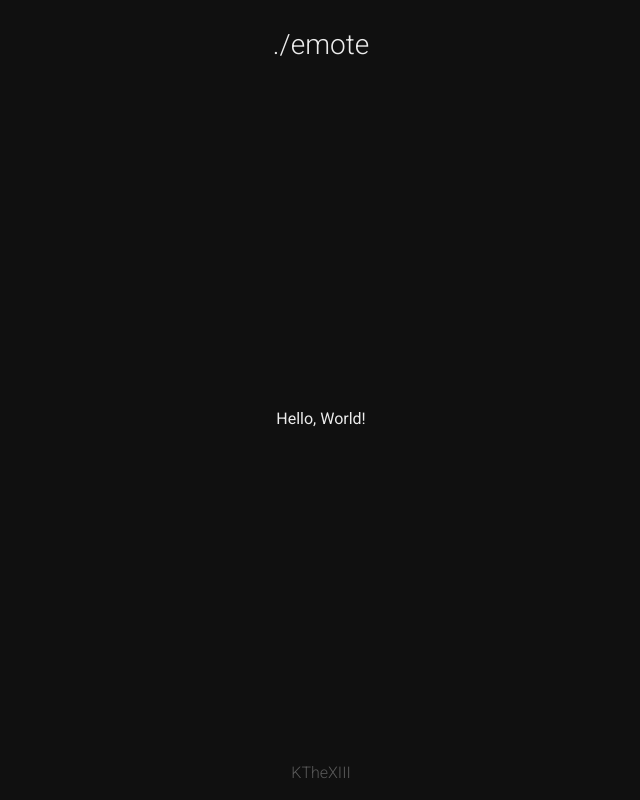
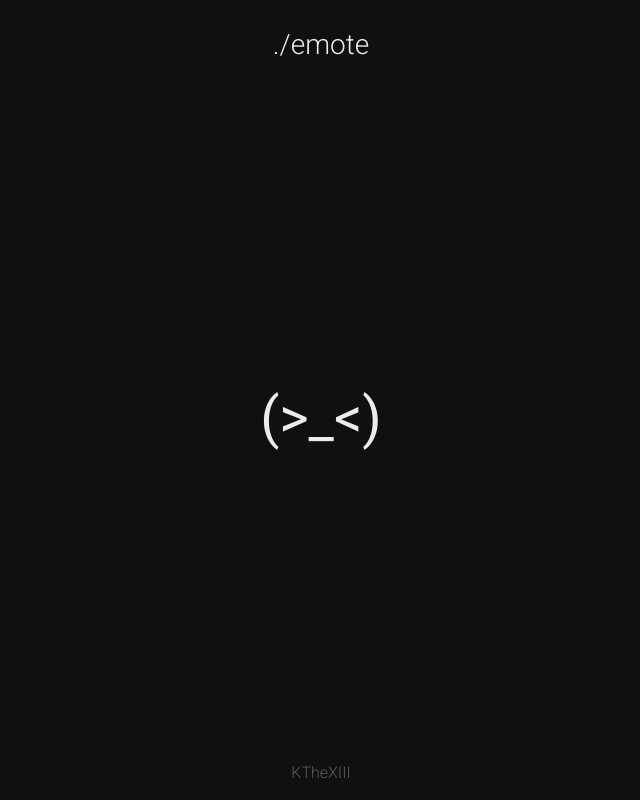
Before and after one commit to KTheXIII/emote-reactjs, a React (Create React App) app: page / in a window 1280 px wide. Shown: the whole page, without its empty margins (319-959 px from the left). Built offline with nearby package versions, Linux system fonts and the light colour scheme.

Commit message:
Random emotes

```diff
--- a/src/components/Emote.tsx
+++ b/src/components/Emote.tsx
@@ -1,7 +1,33 @@
+import { useState } from 'react'
+
+const emoteList = [
+  '(o _ o)',
+  '(>_<)',
+  '(っ˘̩╭╮˘̩)っ',
+  '(×_×)',
+  '(×﹏×)',
+  '(＋_＋)',
+  '(・・;)ゞ',
+  '(・_・)',
+  '( ͠° ͟ʖ ͡°)',
+  '( ಠ ʖ̯ ಠ)',
+  '(￣ ￣|||)',
+  '(`ー´)',
+  '¯\\_(ツ)_/¯',
+]
+
 export function Emote(): JSX.Element {
+  const [emote, setEmote] = useState('(>_<)')
+
   return (
-    <div className="board">
-      <p>Hello, World!</p>
+    <div className="emote-container">
+      <p
+        id="emote-display"
+        className="noselect"
+        onClick={() => {
+          const i = Math.floor(Math.random() * emoteList.length)
+          setEmote(emoteList[i])
+        }}>{emote}</p>
     </div>
   )
 }
--- a/src/styles/main.css
+++ b/src/styles/main.css
@@ -28,10 +28,22 @@ html, body, #root {
   margin-top: 21pt;
 }
 
-.board {
+.emote-container {
   display: grid;
   height: 100%;
   place-content: center;
+}
+
+.emote-container #emote-display {
+  font-size: 42pt;
+}
+
+.emote-container #emote-display:hover {
+  cursor: pointer;
+}
+
+.emote-container #emote-display:active {
+  font-size: 40pt;
 }
 
 .app-footer {
@@ -50,6 +62,16 @@ html, body, #root {
   text-decoration: underline;
 }
 
+.noselect {
+  -webkit-touch-callout: none; /* iOS Safari */
+  -webkit-user-select: none; /* Safari */
+  -khtml-user-select: none; /* Konqueror HTML */
+  -moz-user-select: none; /* Firefox */
+  -ms-user-select: none; /* Internet Explorer/Edge */
+  user-select: none; /* Non-prefixed version, currently
+                                  supported by Chrome and Opera */
+}
+
 @media (prefers-color-scheme: light) {
   body {
     background-color: #ffffff;
```
